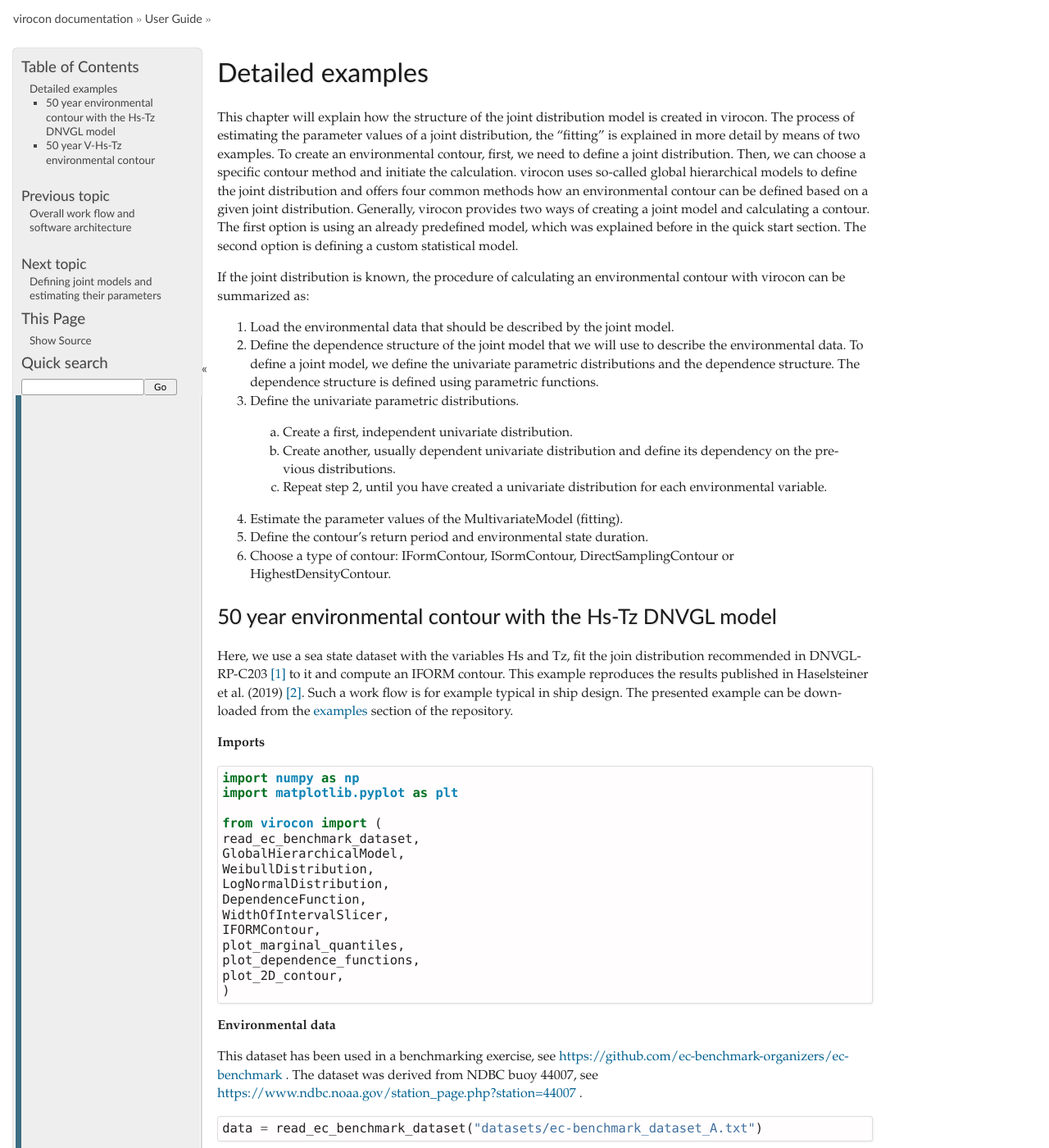
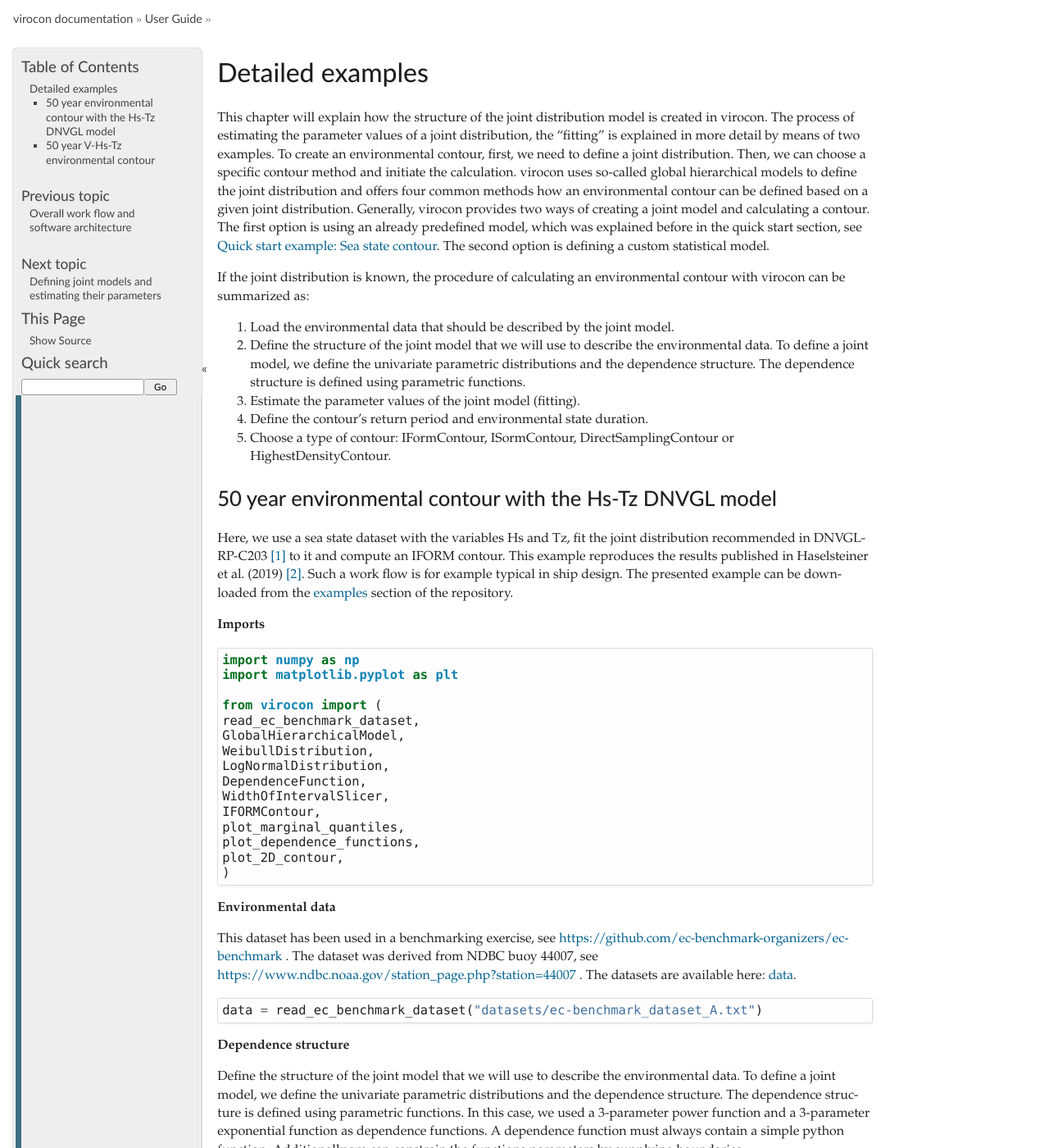
Before and after one commit to virocon-organization/virocon, a Sphinx documentation site: the page built from docs/detailed_examples.rst, in a window 1280 px wide and 1400 px high. Shown: the whole window at 82% size. Built offline with Sphinx 7.4.7, drawn with Linux system fonts in a browser that asks for light colours; some of the changed text lies outside the part shown.

Commit message:
Kais comments userguide

```diff
--- a/docs/description_cheat_sheet.rst
+++ b/docs/description_cheat_sheet.rst
@@ -1,6 +1,6 @@
-***********************
-Cheat Sheet
-***********************
+*************************************************
+Cheat sheet for the "description" data structures
+*************************************************
 
 dist_descriptions
 ~~~~~~~~~~~~~~~~~
--- a/docs/detailed_examples.rst
+++ b/docs/detailed_examples.rst
@@ -8,31 +8,30 @@
 specific contour method and initiate the calculation. virocon uses so-called global hierarchical models to define the
 joint distribution and offers four common methods how an environmental contour can be defined based on a given joint
 distribution. Generally, virocon provides two ways of creating a joint model and calculating a contour. The first option
-is using an already predefined model, which was explained before in the quick start section. The second option is
-defining a custom statistical model.
+is using an already predefined model, which was explained before in the quick start section, see :ref:`quick-start-guide`.
+The second option is defining a custom statistical model.
 
 If the joint distribution is known, the procedure of calculating an environmental contour with virocon can be summarized as:
 
 1.	Load the environmental data that should be described by the joint model.
-2.	Define the dependence structure of the joint model that we will use to describe the environmental data. To define a joint model, we define the univariate parametric distributions and the dependence structure. The dependence structure is defined using parametric functions.
-3.	Define the univariate parametric distributions.
-    a.	Create a first, independent univariate distribution.
-    b.	Create another, usually dependent univariate distribution and define its dependency on the previous distributions.
-    c.	Repeat step 2, until you have created a univariate distribution for each environmental variable.
-4.	Estimate the parameter values of the MultivariateModel (fitting).
-5.	Define the contour’s return period and environmental state duration.
-6.	Choose a type of contour: IFormContour, ISormContour, DirectSamplingContour or HighestDensityContour.
+2.	Define the structure of the joint model that we will use to describe the environmental data. To define a joint model, we define the univariate parametric distributions and the dependence structure. The dependence structure is defined using parametric functions.
+3.	Estimate the parameter values of the joint model (fitting).
+4.	Define the contour’s return period and environmental state duration.
+5.	Choose a type of contour: IFormContour, ISormContour, DirectSamplingContour or HighestDensityContour.
+
 
 50 year environmental contour with the Hs-Tz DNVGL model
 ~~~~~~~~~~~~~~~~~~~~~~~~~~~~~~~~~~~~~~~~~~~~~~~~~~~~~~~~
 
-Here, we use a sea state dataset with the variables Hs and Tz, fit the join distribution recommended in
+Here, we use a sea state dataset with the variables Hs and Tz, fit the joint distribution recommended in
 DNVGL-RP-C203 [1]_ to it and compute an IFORM contour. This example reproduces the results published in
 Haselsteiner et al. (2019) [2]_. Such a work flow is for example typical in ship design. The presented example can be
 downloaded from the examples_ section of the repository.
 
 **Imports**
-::
+
+.. code-block:: python
+
     import numpy as np
     import matplotlib.pyplot as plt
 
@@ -52,29 +51,35 @@
 **Environmental data**
 
 This dataset has been used in a benchmarking exercise, see https://github.com/ec-benchmark-organizers/ec-benchmark .
-The dataset was derived from NDBC buoy 44007, see https://www.ndbc.noaa.gov/station_page.php?station=44007 .
-::
+The dataset was derived from NDBC buoy 44007, see https://www.ndbc.noaa.gov/station_page.php?station=44007 . The
+datasets are available here: data_.
+
+.. code-block:: python
+
     data = read_ec_benchmark_dataset("datasets/ec-benchmark_dataset_A.txt")
 
 **Dependence structure**
 
 Define the structure of the joint model that we will use to describe the environmental data. To define a joint model, we
 define the univariate parametric distributions and the dependence structure. The dependence structure is defined using
-parametric functions.
+parametric functions. In this case, we used a 3-parameter power function and a 3-parameter exponential function as
+dependence functions. A dependence function must always contain a simple python function. Additionally we can constrain
+the functions parameters by supplying boundaries.
 
-A 3-parameter power function, which will be used as a dependence function.
-::
+.. code-block:: python
+
     def _power3(x, a, b, c):
         return a + b * x ** c
-A 3-parameter exponential function, which will be used a dependence function.
-::
+
     def _exp3(x, a, b, c):
         return a + b * np.exp(c * x)
 
+**Parametric distributions**
 
-**Parametric distributions**
 First, set lower and upper interval boundaries for the three parameter values.
-::
+
+.. code-block:: python
+
     bounds = [(0, None), (0, None), (None, None)]
 
     power3 = DependenceFunction(_power3, bounds)
@@ -90,48 +95,56 @@
         "parameters": {"mu": power3, "sigma": exp3}
 
 **Multivariate Model**
-::
+
+.. code-block:: python
+
     model = GlobalHierarchicalModel([dist_description_0, dist_description_1])
 
 Semantics define a dictionary that describes the model. This description can be used while plotting the contour.
-::
+
+.. code-block:: python
+
     semantics = {
     "names": ["Significant wave height", "Zero-crossing period"],
     "symbols": ["H_s", "T_z"],
     "units": ["m", "s"],
     }
 
-Fit the model to the data (estimate the model's parameter values).
-::
+Fit the model to the data (estimate the model's parameter values) and print the estimated parameter values.
+
+.. code-block:: python
+
     model.fit(data)
-
-Print the estimated parameter values.
-::
     print(model)
 
 Create plots to inspect the model's goodness-of-fit.
-::
+
+.. code-block:: python
+
     fig1, axs = plt.subplots(1, 2, figsize=[10, 4.8])
     plot_marginal_quantiles(model, data, semantics, axes=axs)
     fig2, axs = plt.subplots(1, 2, figsize=[10, 4.8])
     plot_dependence_functions(model, semantics, axes=axs)
 
 **Environmental contour**
-Compute an IFORM contour with a return period of 20 years.
-::
+
+Compute an IFORM contour with a return period of 20 years and plot the contour on top of a scatter diagram of the
+metocean data.
+
+.. code-block:: python
+
     state_duration = 1  # hours
     return_period = 20  # years
     alpha = state_duration / (return_period * 365.25 * 24)
     contour = IFORMContour(model, alpha)
 
-Plot the contour on top of a scatter diagram of the metocean data.
-::
     ax = plot_2D_contour(contour, sample=data, semantics=semantics, swap_axis=True)
     plt.show()
 
 
 
 .. _examples: https://github.com/virocon-organization/virocon/tree/master/examples
+.. _data: https://github.com/virocon-organization/virocon/tree/master/datasets
 .. [1] •	DNV GL. (2017). Recommended practice DNVGL-RP-C205: Environmental conditions and environmental loads.
 .. [2] •	Haselsteiner et. Al. (2019): Haselsteiner, A.F.; Coe, R.; Manuel, L.; Nguyen, P.T.T.; Martin, N.; Eckert-Gallup, A. A benchmarking exercise on estimating extreme environmental conditions: methodology and baseline results. Proceedings of the 38th International Conference on Ocean, Offshore and Arctic Engineering OMAE2019, June 09-14, 2019, Glasgow, Scotland.
 
```
Also changed, not shown: docs/example.rst (+16 -16 lines).
